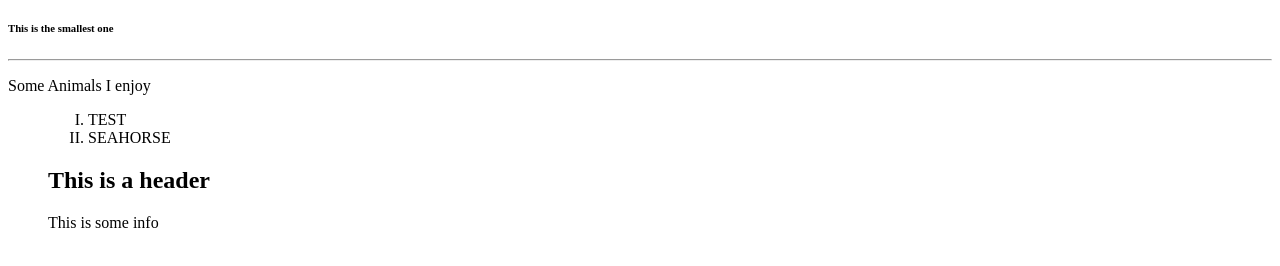
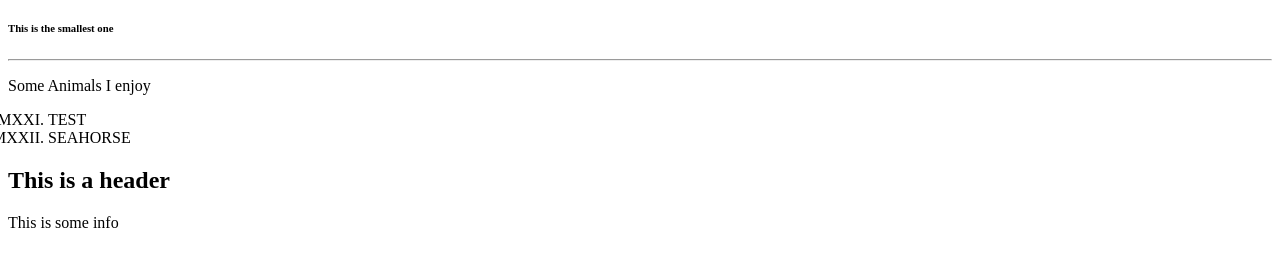
Before and after one commit to mscartee/module-4, a plain HTML site: page index.html in a window 1280 px wide. Shown: the part 48-314 px from the top of the page. Drawn offline with Linux system fonts and the light colour scheme.

Commit message:
playing with attributes

```diff
--- a/index.html
+++ b/index.html
@@ -13,9 +13,9 @@
     <!-- <p>Lorem ipsum dolor sit amet consectetur adipisicing elit. Impedit atque fuga amet vel iusto quasi culpa itaque. Corporis ratione earum ex veritatis pariatur omnis autem, animi perspiciatis, quasi at cupiditate!</p> -->
     <hr>
     <p>Some Animals I enjoy</p>
-    <ol><ol type="I">
+    <ol start="2021" type="I">
         <li>TEST</li>
-    <li> SEAHORSE</li>
+        <li> SEAHORSE</li>
     </ol>
 <div>
     <h2>This is a header</h2>
```
